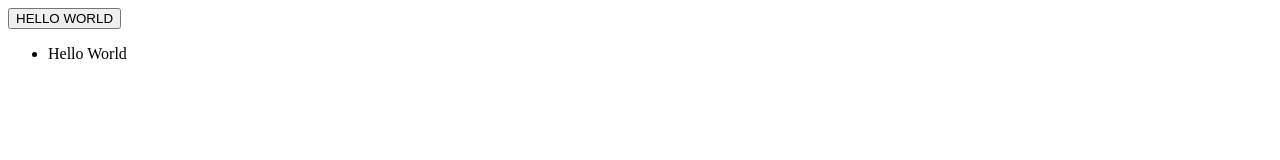
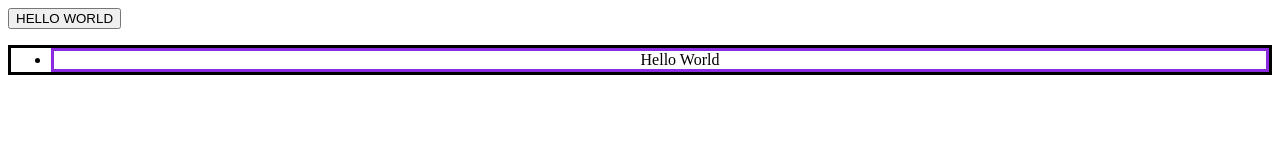
Before and after one commit to DevelopynWesley/VueHello, a plain HTML site: page index.html in a window 1280 px wide. Drawn offline with Linux system fonts and the light colour scheme.

Commit message:
minor change

```diff
--- a/index.html
+++ b/index.html
@@ -4,10 +4,11 @@
     <meta charset="UTF-8">
     <meta http-equiv="X-UA-Compatible" content="IE=edge">
     <meta name="viewport" content="width=device-width, initial-scale=1.0">
+    <link rel="stylesheet" href="styles/style.css">
     <title>Document</title>
 </head>
 <body>
-    <div id="app">
+    <div id="app" class="vueapp">
 
 <button @click="say_hello()">HELLO WORLD</button>
 
--- /dev/null
+++ b/styles/style.css
@@ -0,0 +1,21 @@
+body {
+    align-content: center;
+    align-items: center;
+
+}
+
+.vueapp {
+align-content: center;
+align-items: center;
+}
+
+ul {
+    border: 3px solid black;
+}
+
+li {
+    border: 3px solid blueviolet;
+    padding: inherit;
+    text-align: center;
+    justify-content: center;
+}
```
